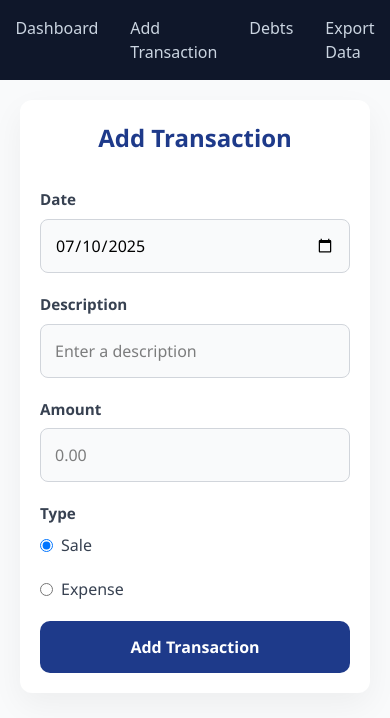
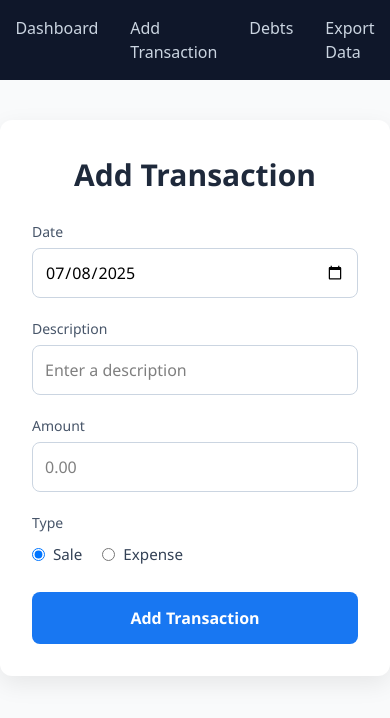
Before and after one commit to amanuel-gezahange/accounting-web-app, a Next.js app: page /addtransactions in a window 390 px wide. Shown: the top 718 px of the page. Built offline with nearby package versions, Linux system fonts and the light colour scheme.

Commit message:
Revert "Revamped all core pages: Signup, Signin, AddTransaction with full responsiveness, validation, and cleaner UI"
This reverts commit dab57a1af02d3a9cddc245e779d08a9c3176f9f2.

```diff
--- a/src/app/addtransactions/AddTransaction.module.css
+++ b/src/app/addtransactions/AddTransaction.module.css
@@ -1,18 +1,18 @@
 .container {
   max-width: 600px;
   margin: 40px auto;
-  background-color: white;
   padding: 32px;
+  background: #ffffff;
   border-radius: 12px;
-  box-shadow: 0 12px 32px rgba(0, 0, 0, 0.05);
+  box-shadow: 0 8px 24px rgba(0, 0, 0, 0.08);
   font-family: 'Segoe UI', Tahoma, Geneva, Verdana, sans-serif;
 }
 
 .heading {
-  font-size: 1.8rem;
+  font-size: 1.875rem; /* text-3xl */
   font-weight: 700;
-  color: #1e3a8a;
-  margin-bottom: 2rem;
+  color: #1e293b; /* slate-800 */
+  margin-bottom: 24px;
   text-align: center;
 }
 
@@ -27,79 +27,60 @@
   flex-direction: column;
 }
 
-.label {
-  margin-bottom: 8px;
-  font-weight: 600;
-  font-size: 0.95rem;
-  color: #374151;
+.inputGroup label {
+  font-size: 0.875rem;
+  font-weight: 500;
+  color: #475569; /* slate-600 */
+  margin-bottom: 6px;
 }
 
-.input {
-  padding: 14px;
+.inputGroup input[type="text"],
+.inputGroup input[type="number"],
+.inputGroup input[type="date"] {
+  padding: 12px;
+  border: 1px solid #cbd5e1; /* slate-300 */
   border-radius: 8px;
-  border: 1px solid #d1d5db;
-  background-color: #f9fafb;
   font-size: 1rem;
-  transition: border 0.3s ease, box-shadow 0.3s ease;
+  transition: border 0.3s ease;
 }
 
-.input:focus {
-  border-color: #2563eb;
-  background-color: white;
+.inputGroup input:focus {
+  border-color: #2563eb; /* blue-600 */
   outline: none;
-  box-shadow: 0 0 0 3px rgba(37, 99, 235, 0.2);
+  box-shadow: 0 0 0 2px rgba(37, 99, 235, 0.2);
 }
 
 .radioGroup {
   display: flex;
   gap: 20px;
+  margin-top: 4px;
 }
 
-.radioLabel {
+.radioGroup label {
+  font-size: 0.95rem;
+  color: #334155; /* slate-700 */
   display: flex;
   align-items: center;
   gap: 8px;
-  font-size: 1rem;
-  color: #374151;
 }
 
 .submit {
-  background-color: #1e3a8a;
+  background-color: #1877f2;
   color: white;
   border: none;
   padding: 14px;
-  font-size: 1rem;
-  font-weight: 600;
-  border-radius: 10px;
+  width: 100%;
+  border-radius: 8px;
+  font-weight: bold;
+  font-size: 16px;
   cursor: pointer;
+}
+
+/* Optional: smooth color transition for hover */
+.submit {
   transition: background-color 0.3s ease;
 }
 
 .submit:hover {
-  background-color: #1e40af;
+  background-color: #165acb; /* darker blue */
 }
-
-/* RESPONSIVENESS */
-@media (max-width: 480px) {
-  .container {
-    margin: 20px;
-    padding: 20px;
-  }
-
-  .heading {
-    font-size: 1.5rem;
-  }
-
-  .radioGroup {
-    flex-direction: column;
-  }
-}
-.error {
-  background-color: #fee2e2;
-  color: #b91c1c;
-  padding: 10px 12px;
-  border-radius: 6px;
-  font-size: 0.875rem;
-  margin-bottom: 20px;
-  text-align: center;
-}
--- a/src/app/addtransactions/page.js
+++ b/src/app/addtransactions/page.js
@@ -1,103 +1,40 @@
 'use client';
-import React, { useState } from 'react';
+import React from 'react';
 import styles from './AddTransaction.module.css';
 
 export default function AddTransaction() {
-  const [date, setDate] = useState('2025-07-10');
-  const [description, setDescription] = useState('');
-  const [amount, setAmount] = useState('');
-  const [type, setType] = useState('sale');
-  const [error, setError] = useState('');
-
-  const handleSubmit = (e) => {
-    e.preventDefault();
-
-    if (!description.trim() || !amount.trim()) {
-      setError('Please enter both description and amount.');
-      return;
-    }
-
-    // If valid, reset error and proceed (you can send data here)
-    setError('');
-    console.log({ date, description, amount, type });
-
-    // Reset form (optional)
-    setDescription('');
-    setAmount('');
-    setType('sale');
-  };
-
+  const today = new Date().toISOString().split('T')[0]; // YYYY-MM-DD format
   return (
+    <>
       <main className={styles.container}>
         <h1 className={styles.heading}>Add Transaction</h1>
-      <form className={styles.form} onSubmit={handleSubmit}>
-        {error && <p className={styles.error}>{error}</p>}
-
+        <form className={styles.form}>
           <div className={styles.inputGroup}>
-          <label htmlFor="date" className={styles.label}>Date</label>
-          <input
-            type="date"
-            id="date"
-            value={date}
-            onChange={(e) => setDate(e.target.value)}
-            className={styles.input}
-          />
+            <label htmlFor="date">Date</label>
+            <input type="date" id="date" defaultValue={today} />
           </div>
 
           <div className={styles.inputGroup}>
-          <label htmlFor="description" className={styles.label}>Description</label>
-          <input
-            type="text"
-            id="description"
-            placeholder="Enter a description"
-            value={description}
-            onChange={(e) => setDescription(e.target.value)}
-            className={styles.input}
-          />
+            <label htmlFor="description">Description</label>
+            <input type="text" id="description" placeholder="Enter a description" />
           </div>
 
           <div className={styles.inputGroup}>
-          <label htmlFor="amount" className={styles.label}>Amount</label>
-          <input
-            type="number"
-            id="amount"
-            placeholder="0.00"
-            value={amount}
-            onChange={(e) => setAmount(e.target.value)}
-            className={styles.input}
-          />
+            <label htmlFor="amount">Amount</label>
+            <input type="number" id="amount" placeholder="0.00" />
           </div>
 
           <div className={styles.inputGroup}>
-          <label className={styles.label}>Type</label>
+            <label>Type</label>
             <div className={styles.radioGroup}>
-            <label className={styles.radioLabel}>
-              <input
-                type="radio"
-                name="type"
-                value="sale"
-                checked={type === 'sale'}
-                onChange={() => setType('sale')}
-              />
-              Sale
-            </label>
-            <label className={styles.radioLabel}>
-              <input
-                type="radio"
-                name="type"
-                value="expense"
-                checked={type === 'expense'}
-                onChange={() => setType('expense')}
-              />
-              Expense
-            </label>
+              <label><input type="radio" name="type" value="sale" defaultChecked /> Sale</label>
+              <label><input type="radio" name="type" value="expense" /> Expense</label>
             </div>
           </div>
 
-        <button type="submit" className={styles.submit}>
-          Add Transaction
-        </button>
+          <button type="submit" className={styles.submit}>Add Transaction</button>
         </form>
       </main>
+    </>
   );
 }
--- a/src/app/layout.js
+++ b/src/app/layout.js
@@ -1,5 +1,5 @@
 import { Geist, Geist_Mono } from "next/font/google";
-import "../globals.css";
+import ".././globals.css";
 import Navbar from "@/components/Navbar";
 
 const geistSans = Geist({
@@ -23,7 +23,7 @@ export default function RootLayout({ children }) {
       <body
         className={`${geistSans.variable} ${geistMono.variable} antialiased`}
       >
-        <Navbar />
+         <Navbar />
         {children}
       </body>
     </html>
--- a/src/app/page.module.css
+++ b/src/app/page.module.css
@@ -1,47 +1,47 @@
 .homeContainer {
   background-color: #f9fafb;
-  padding: 2rem;
-  border-radius: 16px;
-  box-shadow: 0 10px 40px rgba(0, 0, 0, 0.08);
+  padding: 32px;
+  border-radius: 12px;
+  box-shadow: 0px 8px 24px rgba(0, 0, 0, 0.1);
   width: 100%;
-  max-width: 480px;
+  max-width: 400px;
   font-family: 'Segoe UI', Tahoma, Geneva, Verdana, sans-serif;
-  margin: 4rem auto;
+  position: absolute;
+  top: 50%;
+  left: 50%;
+  transform: translate(-50%, -50%);
+}
+
+
+.heading {
+  font-size: 0.875rem;
+  color: #6b7280;
+  margin-bottom: 0.25rem;
+}
+
+.title {
+  font-size: 1.5rem;
+  font-weight: bold;
+  color: #1e3a8a;
+  margin-bottom: 1.5rem;
 }
 
 .linkText {
   text-align: center;
-  font-size: 0.9rem;
-  margin-top: 1.25rem;
+  font-size: 0.875rem;
+  margin-top: 1rem;
   color: #4b5563;
 }
 
 .linkButton {
   color: #2563eb;
-  font-weight: 600;
+  font-weight: 500;
   background: transparent;
   border: none;
   cursor: pointer;
   padding: 0;
-  font-size: 0.9rem;
 }
 
 .linkButton:hover {
   text-decoration: underline;
 }
-
-@media (max-width: 500px) {
-  .homeContainer {
-    padding: 1.5rem;
-    margin: 2rem auto;
-    max-width: 95%;
-  }
-
-  .linkText {
-    font-size: 0.85rem;
-  }
-
-  .linkButton {
-    font-size: 0.85rem;
-  }
-}
--- a/src/components/signIn/SignIn.module.css
+++ b/src/components/signIn/SignIn.module.css
@@ -1,84 +1,59 @@
-.signInContainer {
-  background-color: #ffffff;
-  padding: 2rem;
-  border-radius: 16px;
-  box-shadow: 0 10px 40px rgba(0, 0, 0, 0.08);
+.signIn_Container {
+  background-color: white;
+  padding: 32px;
+  border-radius: 12px;
+  box-shadow: 0px 8px 24px rgba(0, 0, 0, 0.1);
   width: 100%;
-  max-width: 450px;
-  margin: 0 auto;
+  max-width: 400px;
   font-family: 'Segoe UI', Tahoma, Geneva, Verdana, sans-serif;
 }
 
 .heading {
-  font-size: 0.95rem;
+  font-size: 0.875rem;
   color: #6b7280;
-  text-align: center;
   margin-bottom: 0.25rem;
 }
 
 .title {
-  font-size: 2rem;
-  font-weight: 700;
+  font-size: 1.5rem;
+  font-weight: bold;
   color: #1e3a8a;
-  text-align: center;
-  margin-bottom: 2rem;
+  margin-bottom: 1.5rem;
 }
 
 .customInput {
   display: block;
   width: 100%;
-  padding: 1rem;
-  margin-bottom: 1.25rem;
-  font-size: 1rem;
-  background-color: #f9fafb;
-  border: 1px solid #d1d5db;
-  border-radius: 10px;
-  transition: 0.3s ease;
+  padding: 12px;
+  margin-bottom: 16px;
+  border: 1px solid #ccc;
+  border-radius: 8px;
+  transition: border 0.3s ease;
 }
 
 .customInput:focus {
-  border-color: #2563eb;
-  background-color: white;
+  border-color: #1877f2;
   outline: none;
-  box-shadow: 0 0 0 3px rgba(37, 99, 235, 0.2);
+  box-shadow: 0 0 0 3px rgba(24, 119, 242, 0.2);
 }
 
 .signInButton {
-  background-color: #2563eb;
+  background-color: #1877f2;
   color: white;
   border: none;
-  padding: 1rem;
-  font-size: 1rem;
-  font-weight: 600;
-  border-radius: 10px;
+  padding: 14px;
   width: 100%;
+  border-radius: 8px;
+  font-weight: bold;
+  font-size: 16px;
   cursor: pointer;
-  transition: 0.3s ease;
+}
+
+/* Optional: smooth color transition for hover */
+.transition {
+  transition: background-color 0.3s ease;
 }
 
 .signInButton:hover {
-  background-color: #1e40af;
+  background-color: #165acb; /* darker blue */
 }
-
-.transition {
-  transition: all 0.3s ease;
-}
-
-@media (max-width: 500px) {
-  .signInContainer {
-    padding: 1.5rem;
-    border-radius: 12px;
-  }
-
-  .title {
-    font-size: 1.5rem;
-  }
-
-  .customInput {
-    padding: 0.75rem;
-  }
-
-  .signInButton {
-    padding: 0.75rem;
-  }
-}
--- a/src/components/signup/SignUp.module.css
+++ b/src/components/signup/SignUp.module.css
@@ -1,84 +1,49 @@
-.signUpContainer {
-  background-color: #ffffff;
-  padding: 2.5rem;
-  border-radius: 16px;
-  box-shadow: 0 10px 40px rgba(0, 0, 0, 0.08);
-  width: 100%;
-  max-width: 480px;
-  margin: 0 auto;
-  font-family: 'Segoe UI', Tahoma, Geneva, Verdana, sans-serif;
-}
-
 .heading {
-  font-size: 0.95rem;
+  font-size: 0.875rem;
   color: #6b7280;
-  text-align: center;
-  margin-bottom: 0.3rem;
+  margin-bottom: 0.25rem;
 }
 
 .title {
-  font-size: 2rem;
-  font-weight: 700;
+  font-size: 1.5rem;
+  font-weight: bold;
   color: #1e3a8a;
-  text-align: center;
-  margin-bottom: 2.2rem;
+  margin-bottom: 1.5rem;
 }
 
 .customInput {
   display: block;
   width: 100%;
-  padding: 1rem;
-  margin-bottom: 1.25rem;
-  font-size: 1rem;
-  background-color: #f9fafb;
-  border: 1px solid #d1d5db;
-  border-radius: 10px;
-  transition: 0.3s ease;
+  padding: 12px;
+  margin-bottom: 16px;
+  border: 1px solid #ccc;
+  border-radius: 8px;
+  transition: border 0.3s ease;
 }
 
 .customInput:focus {
-  border-color: #2563eb;
-  background-color: white;
+  border-color: #1877f2;
   outline: none;
-  box-shadow: 0 0 0 3px rgba(37, 99, 235, 0.2);
+  box-shadow: 0 0 0 3px rgba(24, 119, 242, 0.2);
 }
 
 .signUpButton {
-  background-color: #2563eb;
+  background-color: #1877f2;
   color: white;
   border: none;
-  padding: 1rem;
-  font-size: 1rem;
-  font-weight: 600;
-  border-radius: 10px;
+  padding: 14px;
   width: 100%;
+  border-radius: 8px;
+  font-weight: bold;
+  font-size: 16px;
   cursor: pointer;
-  transition: 0.3s ease;
+}
+
+/* Optional: smooth color transition for hover */
+.transition {
+  transition: background-color 0.3s ease;
 }
 
 .signUpButton:hover {
-  background-color: #1e40af;
+  background-color: #165acb; /* darker blue */
 }
-
-.transition {
-  transition: all 0.3s ease;
-}
-
-@media (max-width: 500px) {
-  .signUpContainer {
-    padding: 1.5rem;
-    border-radius: 12px;
-  }
-
-  .title {
-    font-size: 1.5rem;
-  }
-
-  .customInput {
-    padding: 0.75rem;
-  }
-
-  .signUpButton {
-    padding: 0.75rem;
-  }
-}
```
Also changed, not shown: src/components/signIn/SignIn.js (+16 -22 lines), src/components/signup/SignUp.js (+10 -27 lines). Lines whose indentation alone changed are shown as unchanged.
